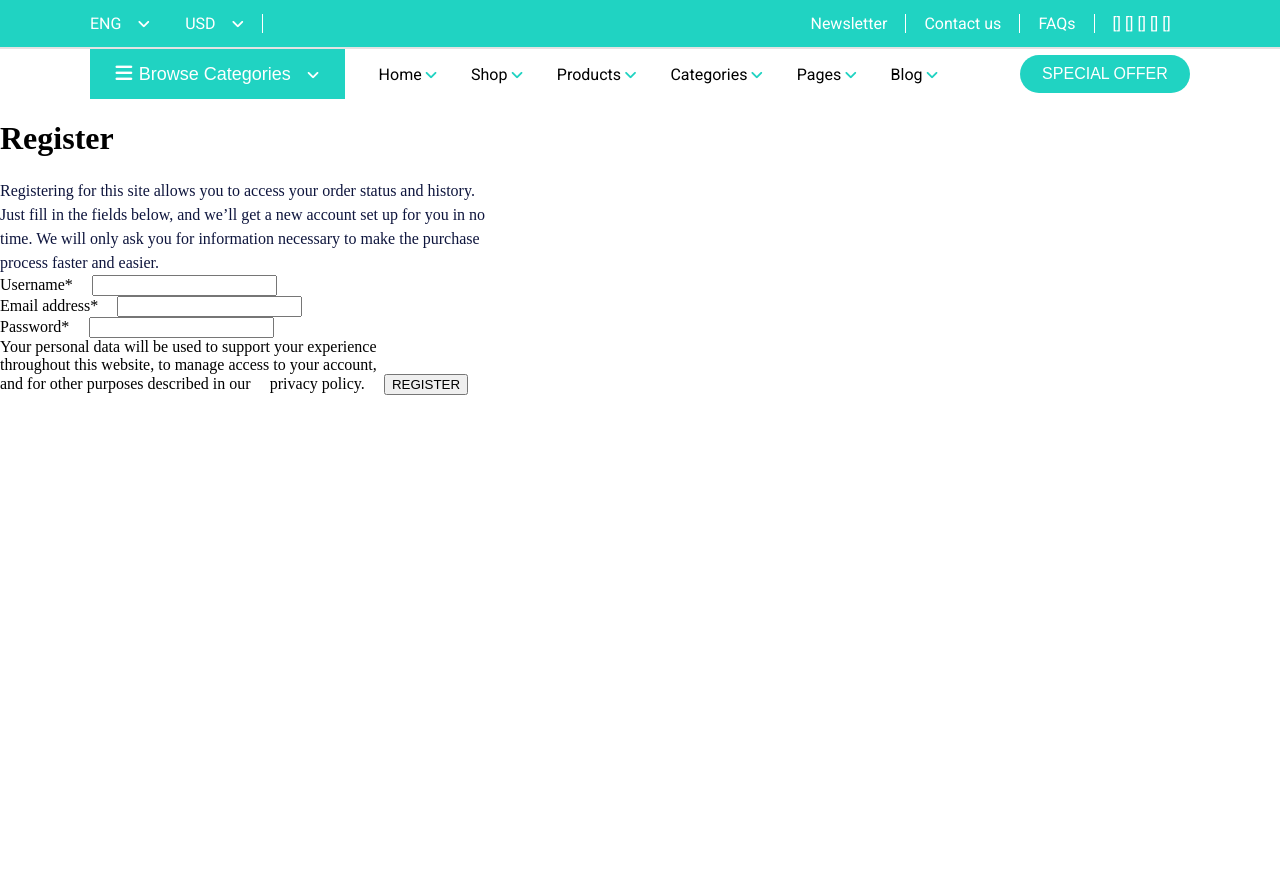
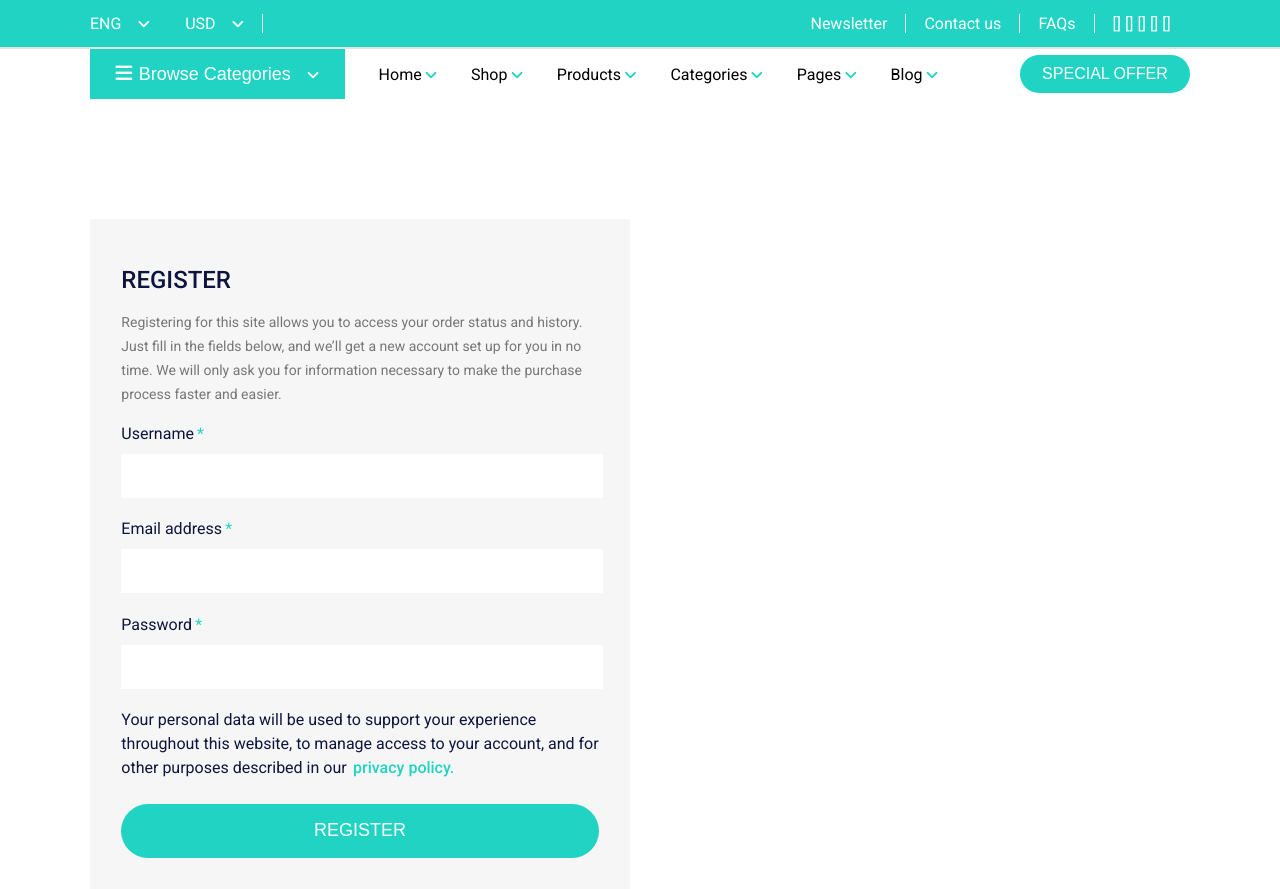
Before and after one commit to ScrumWin21/ScrumFrontEnd, a React (Create React App) app: page /myAccount in a window 1280 px wide. Before the commit the page ends 800 px from the top, so only its background shows below. Built offline with nearby package versions, Linux system fonts and the light colour scheme.

Commit message:
RegisterForm design done.
Design for RegisterForm component done.

```diff
--- a/css/App.css
+++ b/css/App.css
@@ -886,6 +886,82 @@ p {
   justify-content: space-between;
 }
 
+.bg-registerform {
+  display: flex;
+  justify-content: center;
+  align-items: flex-end;
+  height: 790px;
+}
+
+.bg-registerform .ContainerRegular .FormSection {
+  height: 670px;
+  width: 540px;
+  background-color: #f6f6f6;
+  font-family: "Roboto", sans-serif;
+  display: flex;
+  align-items: center;
+  justify-content: center;
+}
+
+.bg-registerform .ContainerRegular .FormSection form h1 {
+  font-size: 24px;
+  font-weight: 500;
+  color: #0e153d;
+}
+
+.bg-registerform .ContainerRegular .FormSection form p {
+  font-size: 14px;
+  line-height: 1.5rem;
+  margin-bottom: 1rem;
+  color: #777777;
+}
+
+.bg-registerform .ContainerRegular .FormSection form .Label-input input {
+  height: 42px;
+  width: 100%;
+  border: none;
+  margin-bottom: 1.2rem;
+}
+
+.bg-registerform .ContainerRegular .FormSection form .Label-input .Label-star {
+  margin-bottom: 0.5rem;
+}
+
+.bg-registerform .ContainerRegular .FormSection form .Label-input .Label-star label {
+  font-size: 16px;
+  margin-right: 0.2rem;
+  color: #0e153d;
+}
+
+.bg-registerform .ContainerRegular .FormSection form .Label-input .Label-star span {
+  color: #20d3c2;
+}
+
+.bg-registerform .ContainerRegular .FormSection form span {
+  font-size: 16px;
+  line-height: 1.5rem;
+  color: #0e153d;
+}
+
+.bg-registerform .ContainerRegular .FormSection form #PrivacyPolicySpan {
+  margin-left: -0.8rem;
+  font-weight: 500;
+  color: #20d3c2;
+}
+
+.bg-registerform .ContainerRegular .FormSection form button {
+  display: block;
+  height: 54px;
+  width: 100%;
+  border-radius: 30px;
+  border: none;
+  background-color: #20d3c2;
+  color: #ffffff;
+  margin-top: 1.5rem;
+  font-size: 18px;
+  font-weight: 500;
+}
+
 #displayNew {
   width: 60px;
   height: 60px;
--- a/scss/myAccount/_register.scss
+++ b/scss/myAccount/_register.scss
@@ -0,0 +1,79 @@
+.bg-registerform {
+        display: flex;
+        justify-content: center;
+        align-items: flex-end;
+        height: 790px;
+
+    .ContainerRegular {
+
+        .FormSection {
+            height: 670px;
+            width: 540px;
+            background-color: $LightGreyBackground;
+            font-family: $FontMain;
+            display: flex;
+            align-items: center;
+            justify-content: center;
+
+            form {
+                h1 {
+                    font-size: 24px;
+                    font-weight: 500;
+                    color: $ThemeColorDarkBlue;
+                }
+                p {
+                    font-size: 14px;
+                    line-height: 1.5rem;
+                    margin-bottom: 1rem;
+                    color: #777777;
+                }
+
+                .Label-input {
+
+                    input {
+                        height: 42px;
+                        width: 100%;
+                        border: none;
+                        margin-bottom: 1.2rem;
+                    }
+                    .Label-star {
+                        margin-bottom: 0.5rem;
+
+                        label {
+                            font-size: 16px;
+                            margin-right: 0.2rem;
+                            color: $ThemeColorDarkBlue;
+                        }
+                        span {
+                            color: $ThemeColorTeal;
+                        }
+                    }
+                }
+
+                span {
+                    font-size: 16px;
+                    line-height: 1.5rem;
+                    color: $ThemeColorDarkBlue;
+                }
+                #PrivacyPolicySpan {
+                    margin-left: -0.8rem;
+                    font-weight: 500;
+                    color: $ThemeColorTeal;
+                }
+
+                button {
+                    display: block;
+                    height: 54px;
+                    width: 100%;
+                    border-radius: 30px;
+                    border: none;
+                    background-color: $ThemeColorTeal;
+                    color: $White;
+                    margin-top: 1.5rem;
+                    font-size: 18px;
+                    font-weight: 500;
+                }
+            }
+        }
+    }
+}
--- a/src/components/register/RegisterForm.js
+++ b/src/components/register/RegisterForm.js
@@ -4,35 +4,43 @@ const RegisterForm = () => {
   return (
     <>
 
+        <div className='bg-registerform'>
             <div className='ContainerRegular'>
                 <div className='FormSection'>
                     <form action="">
-                    <h1>Register</h1>
+                        <h1>REGISTER</h1>
                         <p>Registering for this site allows you to access your order status and history.<br/>
                             Just fill in the fields below, and we’ll get a new account set up for you in no<br/>
                             time. We will only ask you for information necessary to make the purchase<br/>
                             process faster and easier.</p>
-                    <div className='label-input'>
+                        <div className='Label-input'>
+                            <div className='Label-star'>
                                 <label htmlFor="">Username</label>
                                 <span>*</span>
+                            </div>
                             <input type="text" />
                         </div>
-                    <div className='label-input'>
+                        <div className='Label-input'>
+                            <div className='Label-star'>
                                 <label htmlFor="">Email address</label>
                                 <span>*</span>
+                            </div>
                             <input type="text" />
                         </div>
-                    <div className='label-input'>
+                        <div className='Label-input'>
+                            <div className='Label-star'>
                                 <label htmlFor="">Password</label>
                                 <span>*</span>
+                            </div>
                             <input type="text" />
                         </div>
                         <span>Your personal data will be used to support your experience<br/>
-                        throughout this website, to manage access to your account,<br/>
-                        and for other purposes described in our</span>
-                    <span>privacy policy.</span>
+                            throughout this website, to manage access to your account, and for<br />
+                            other purposes described in our</span>
+                        <span id="PrivacyPolicySpan">privacy policy.</span>
                         <button>REGISTER</button>
                     </form>
+                </div>
             </div>
         </div>
 
```
Lines whose indentation alone changed are shown as unchanged.
